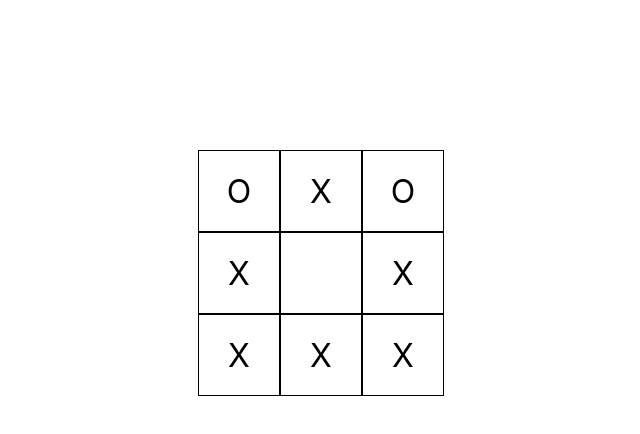
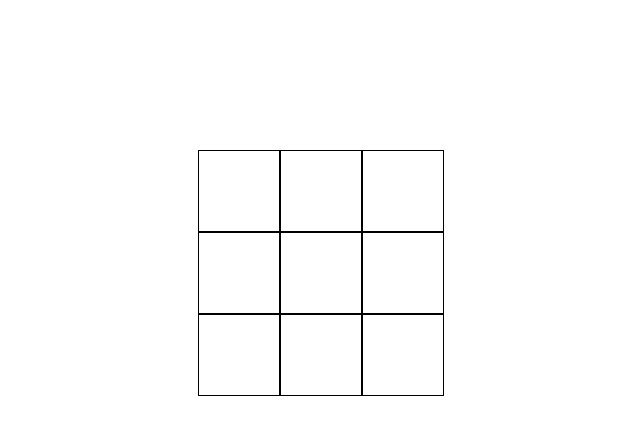
Before and after one commit to MartirosSahakyan/tic-tak-toe, a React (Create React App) app: page / in a window 1280 px wide. Shown: the top 434 px of the page, without its empty margins (319-959 px from the left). Built offline with nearby package versions, Linux system fonts and the light colour scheme.

Commit message:
feat(TicTakToe): add handle click function on squares to fill matrix

```diff
--- /dev/null
+++ b/src/components/Square/Square.jsx
@@ -0,0 +1,9 @@
+import styles from "./Square.module.css";
+
+export function Square({ symbol, i, onClick, player, ...props }) {
+  return (
+    <div className={styles.square} onClick={() => onClick(i, player)}>
+      <span className={styles.symbol}>{symbol}</span>
+    </div>
+  );
+}
--- a/src/components/TicTakToe/Square/Square.jsx
+++ /dev/null
@@ -1,9 +0,0 @@
-import styles from "./Square.module.css";
-
-export function Square({ symbol, ...props }) {
-  return (
-    <div className={styles.square}>
-      <span className={styles.symbol}>{symbol}</span>
-    </div>
-  );
-}
--- a/src/components/TicTakToe/TicTakToe.jsx
+++ b/src/components/TicTakToe/TicTakToe.jsx
@@ -1,20 +1,72 @@
-import { Square } from "./Square/Square";
+import { useState } from "react";
 import styles from "./TicTakToe.module.css";
+import { Square } from "../Square/Square";
+import { changeMatrixElement } from "../helpers/helper";
 
 export function TicTakToe() {
+  const [board, setBoard] = useState([
+    [null, null, null],
+    [null, null, null],
+    [null, null, null],
+  ]);
+  const [player, setPlayer] = useState("X");
+
+  const handleSquareClick = (i, player) => {
+    switch (i) {
+      case 0:
+        setBoard(changeMatrixElement(board, 0, 0, player));
+        if (!board[0][0]) setPlayer((player = player === "X" ? "O" : "X"));
+        break;
+      case 1:
+        setBoard(changeMatrixElement(board, 0, 1, player));
+        if (!board[0][1]) setPlayer((player = player === "X" ? "O" : "X"));
+        break;
+      case 2:
+        setBoard(changeMatrixElement(board, 0, 2, player));
+        if (!board[0][2]) setPlayer((player = player === "X" ? "O" : "X"));
+        break;
+      case 3:
+        setBoard(changeMatrixElement(board, 1, 0, player));
+        if (!board[1][0]) setPlayer((player = player === "X" ? "O" : "X"));
+        break;
+      case 4:
+        setBoard(changeMatrixElement(board, 1, 1, player));
+        if (!board[1][1]) setPlayer((player = player === "X" ? "O" : "X"));
+        break;
+      case 5:
+        setBoard(changeMatrixElement(board, 1, 2, player));
+        if (!board[1][2]) setPlayer((player = player === "X" ? "O" : "X"));
+        break;
+      case 6:
+        setBoard(changeMatrixElement(board, 2, 0, player));
+        if (!board[2][0]) setPlayer((player = player === "X" ? "O" : "X"));
+        break;
+      case 7:
+        setBoard(changeMatrixElement(board, 2, 1, player));
+        if (!board[2][1]) setPlayer((player = player === "X" ? "O" : "X"));
+        break;
+      case 8:
+        setBoard(changeMatrixElement(board, 2, 2, player));
+        if (!board[2][2]) setPlayer((player = player === "X" ? "O" : "X"));
+        break;
+      default:
+        break;
+    }
+  };
+
   return (
     <div className={styles.board}>
-      <Square symbol="O" />
-      <Square symbol="X" />
-      <Square symbol="O" />
-
-      <Square symbol="X" />
-      <Square symbol={null} />
-      <Square symbol="X" />
-
-      <Square symbol="X" />
-      <Square symbol="X" />
-      <Square symbol="X" />
+      {board.flat().map((square, index) => {
+        return (
+          <Square
+            key={index}
+            symbol={square}
+            player={player}
+            i={index}
+            onClick={handleSquareClick}
+          />
+        );
+      })}
     </div>
   );
 }
```
Also changed, not shown: src/components/Square/Square.module.css (renamed from src/components/TicTakToe/Square/Square.module.css).
